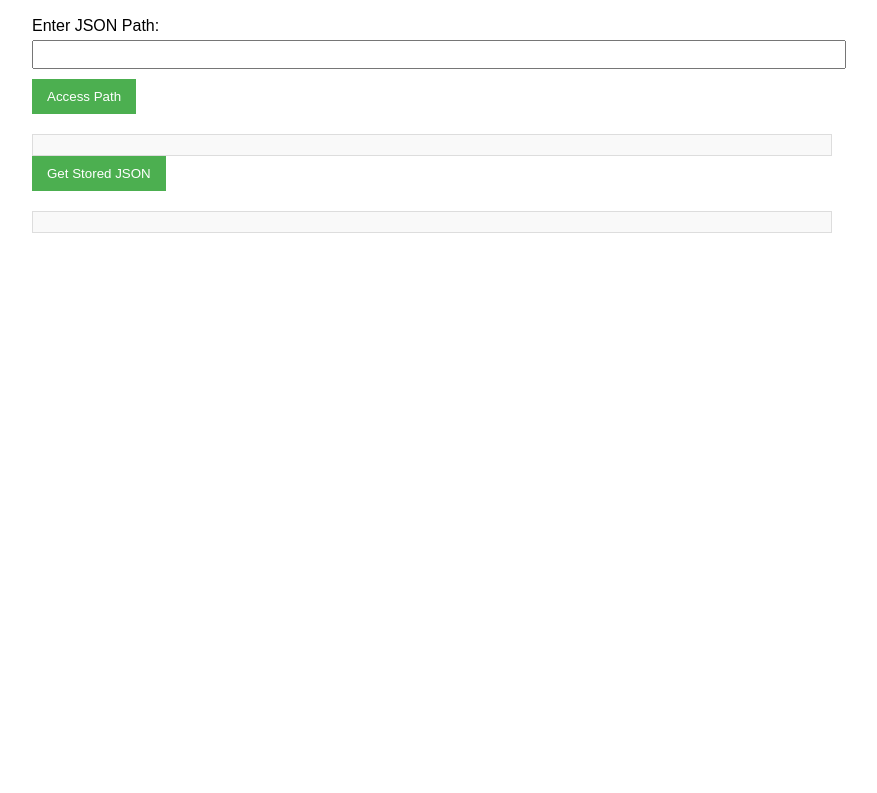
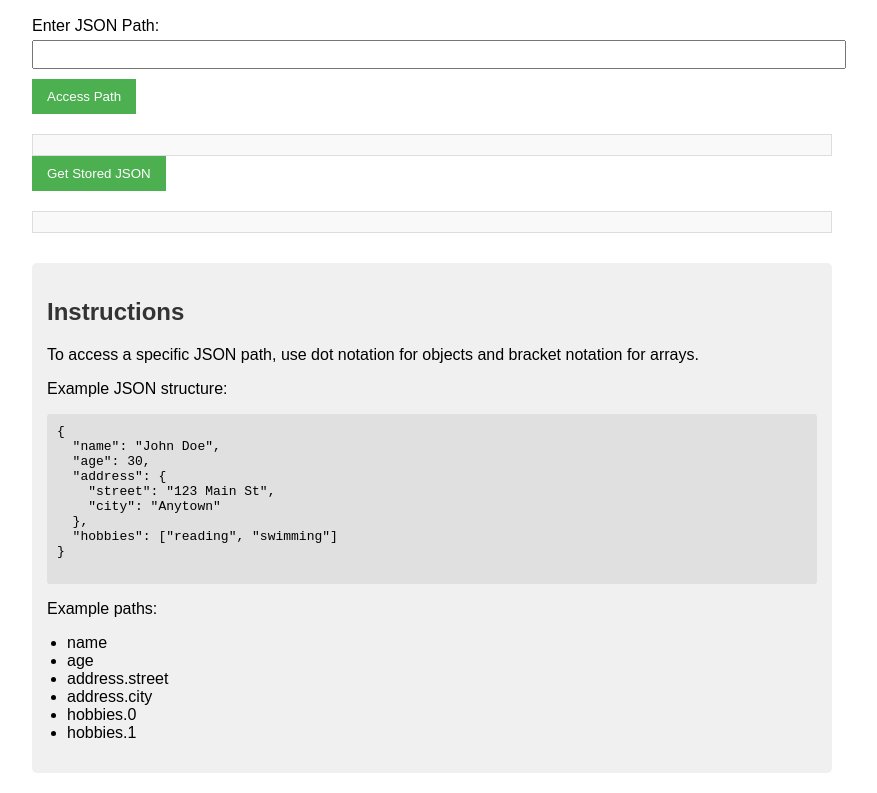
Before and after one commit to Caffeine-Gallery/jsonaut-ic-01926b3213d9, a website built with Vite: page frontend/index.html in a window 1280 px wide. Shown: the part 337-1130 px from the top of the page, without its empty margins (208-1085 px from the left). Before the commit the page ends 800 px from the top, so only its background shows below. Built offline with nearby package versions, Linux system fonts and the light colour scheme; what @dfinity/agent would draw is missing.

Commit message:
01926b54-74bd-7778-a5f5-ba8522385ddb

```diff
--- a/frontend/index.css
+++ b/frontend/index.css
@@ -5,7 +5,7 @@ body {
     padding: 20px;
 }
 
-h1 {
+h1, h2 {
     color: #333;
 }
 
@@ -42,3 +42,21 @@ button:hover {
     border: 1px solid #ddd;
     background-color: #f9f9f9;
 }
+
+#instructions {
+    margin-top: 30px;
+    padding: 15px;
+    background-color: #f0f0f0;
+    border-radius: 5px;
+}
+
+pre {
+    background-color: #e0e0e0;
+    padding: 10px;
+    border-radius: 3px;
+    overflow-x: auto;
+}
+
+ul {
+    padding-left: 20px;
+}
--- a/frontend/index.html
+++ b/frontend/index.html
@@ -23,6 +23,31 @@
         <div id="result"></div>
         <button id="getStoredJSON">Get Stored JSON</button>
         <div id="storedJSON"></div>
+        <div id="instructions">
+            <h2>Instructions</h2>
+            <p>To access a specific JSON path, use dot notation for objects and bracket notation for arrays.</p>
+            <p>Example JSON structure:</p>
+            <pre>
+{
+  "name": "John Doe",
+  "age": 30,
+  "address": {
+    "street": "123 Main St",
+    "city": "Anytown"
+  },
+  "hobbies": ["reading", "swimming"]
+}
+            </pre>
+            <p>Example paths:</p>
+            <ul>
+                <li>name</li>
+                <li>age</li>
+                <li>address.street</li>
+                <li>address.city</li>
+                <li>hobbies.0</li>
+                <li>hobbies.1</li>
+            </ul>
+        </div>
     </main>
     <script type="module" src="index.js"></script>
 </body>
```
Also changed, not shown: 1 other file.
